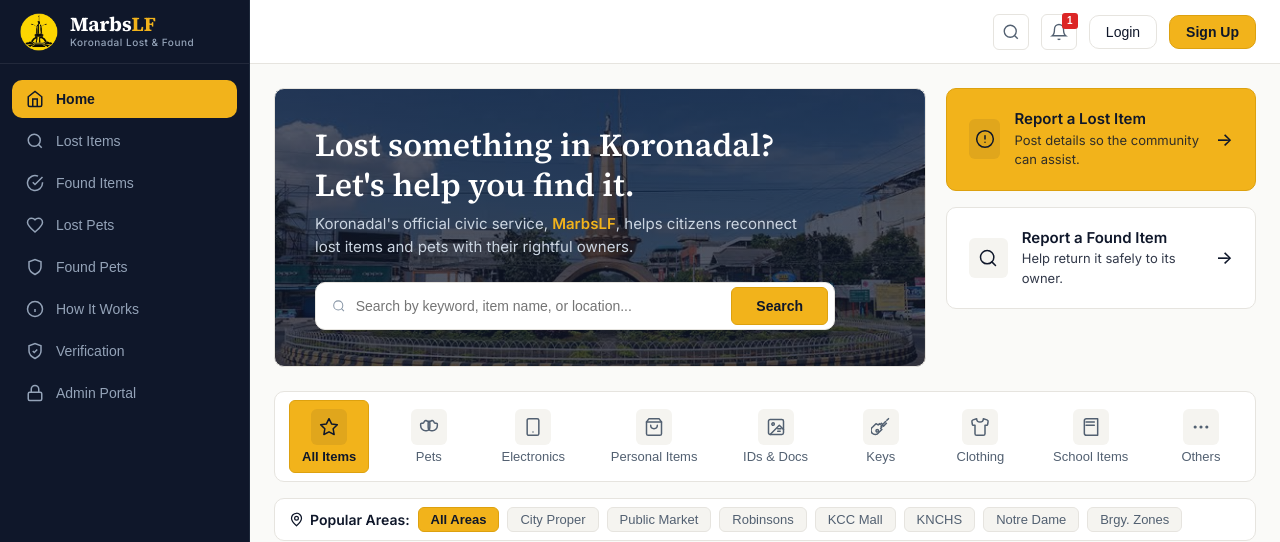
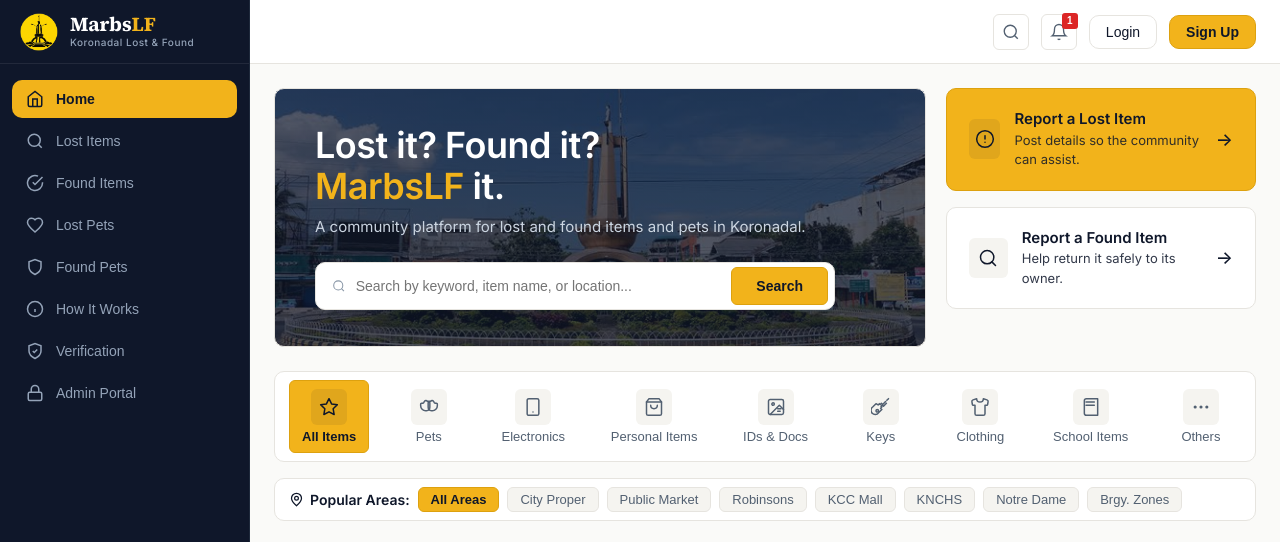
Before and after one commit to Edge-html/marbslf, a plain HTML site: page index.html in a window 1280 px wide. Shown: the top 542 px of the page. Drawn offline with Linux system fonts and the light colour scheme; no server answers.

Commit message:
Restore original hero tagline 'Lost it? Found it? MarbsLF it.' and subtext

```diff
--- a/index.html
+++ b/index.html
@@ -141,8 +141,8 @@
       <!-- Hero Wrapper -->
       <div class="hero-wrapper">
         <div class="hero-banner">
-          <h1 class="hero-tagline">Lost something in Koronadal?<br>Let's help you find it.</h1>
-          <p class="hero-sub">Koronadal's official civic service, <span class="brand-hero-accent">MarbsLF</span>, helps citizens reconnect lost items and pets with their rightful owners.</p>
+          <h1 class="hero-tagline">Lost it? Found it?<br><span class="brand-hero-accent">MarbsLF</span> it.</h1>
+          <p class="hero-sub">A community platform for lost and found items and pets in Koronadal.</p>
           <div class="hero-search-box">
             <svg width="18" height="18" viewBox="0 0 24 24" fill="none" stroke="currentColor" stroke-width="1.8"><circle cx="11" cy="11" r="8"/><line x1="21" y1="21" x2="16.65" y2="16.65"/></svg>
             <input type="text" id="heroSearchInput" placeholder="Search by keyword, item name, or location..." aria-label="Search items">
--- a/styles/main.css
+++ b/styles/main.css
@@ -474,12 +474,13 @@
 }
 
 .hero-tagline {
-  font-family: var(--font-serif);
-  font-size: 32px;
-  font-weight: 600;
-  line-height: 1.25;
+  font-family: var(--font-sans);
+  font-size: 36px;
+  font-weight: 700;
+  line-height: 1.15;
   margin-bottom: 8px;
   color: #ffffff;
+  letter-spacing: -0.5px;
 }
 
 .hero-sub {
@@ -492,7 +493,7 @@
 
 .brand-hero-accent {
   color: var(--primary-yellow);
-  font-weight: 600;
+  font-weight: 800;
 }
 
 .hero-search-box {
```
